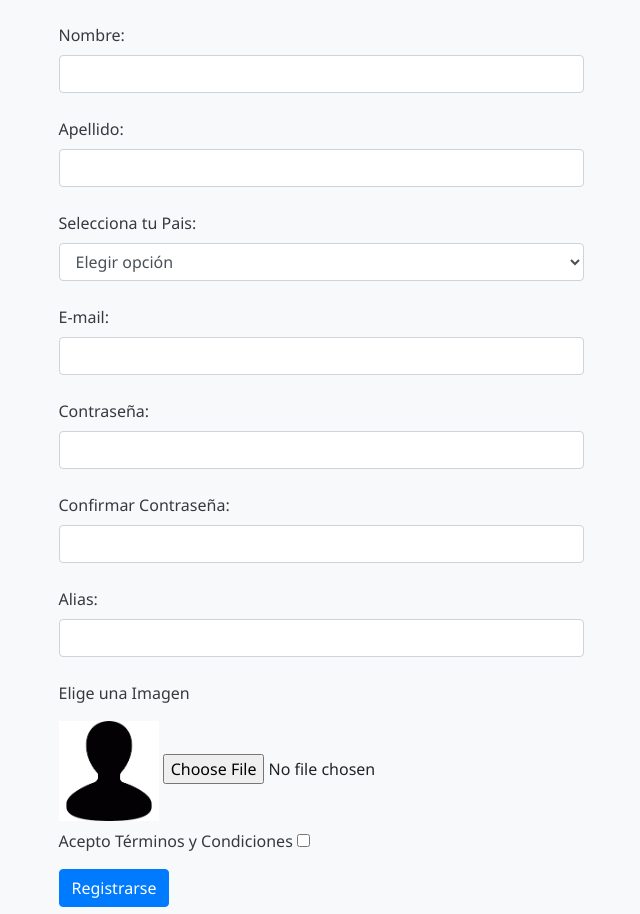
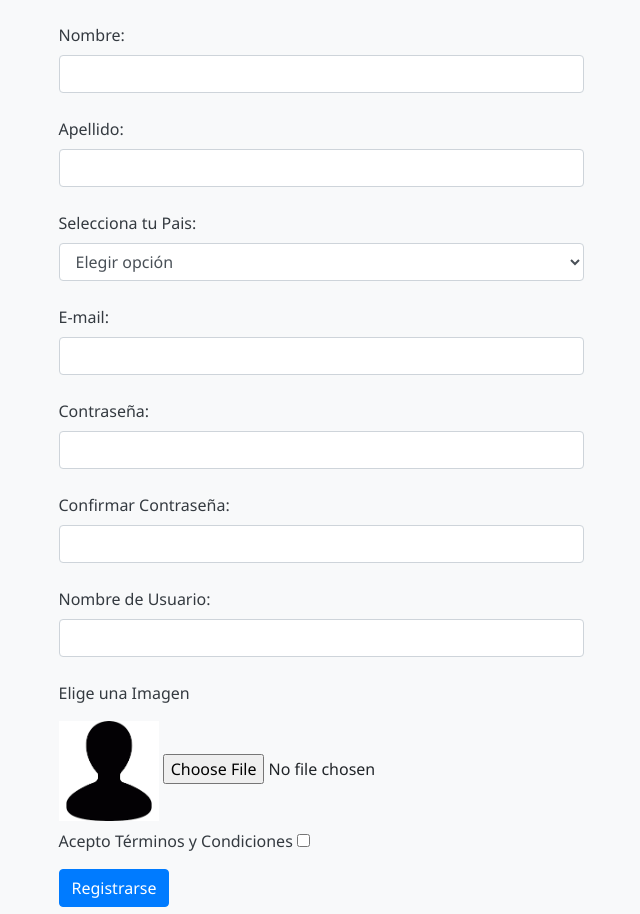
Before and after one commit to mollzilla/proyectointDH, a PHP site: page /register.php in a window 1280 px wide. Shown: the part 348-1262 px from the top of the page, without its empty margins (319-959 px from the left). Run offline with PHP 8.4, Linux system fonts and the light colour scheme.

Commit message:
nombre alias cambiado por nombre de usuario

```diff
--- a/web/register.php
+++ b/web/register.php
@@ -311,8 +311,8 @@
    <label for="confirmar" class='text-dark'>Confirmar Contraseña:</label>
    <input type="password" name="confirmar" id="confirmar" class="form-control" required>
    <br>
-   <label for="alias" class='text-dark'>Alias:</label>
-   <input type="text" name="alias" id="alias" class="form-control" value="<?= $_POST? $_POST["alias"] : '';?>">
+   <label for="usuario" class='text-dark'>Nombre de Usuario:</label>
+   <input type="text" name="usuario" id="usuario" class="form-control" value="<?= $_POST? $_POST["usuario"] : '';?>">
    <br>
    <label for="avatar" class='text-dark'>Elige una Imagen</label><br>
    <img src="./img/avatar-sample.png" alt="" style="width:100px;" class="my-2">
```
